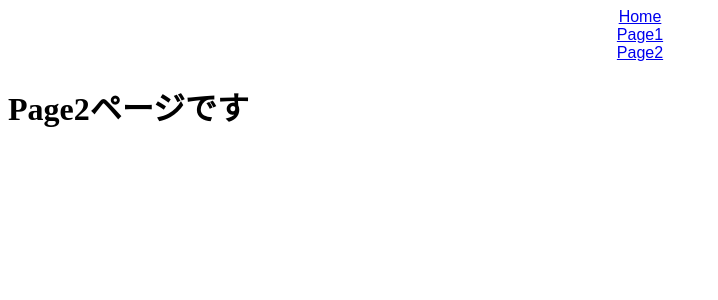
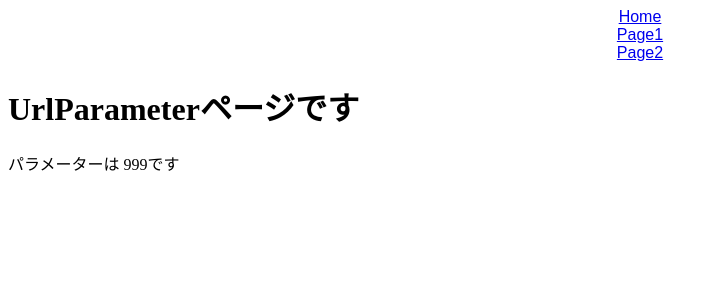
Before and after one commit to nmackee/react-router, a React (Create React App) app: page /page2/999 in a window 1280 px wide. Shown: the top 300 px of the page, without its empty margins (0-718 px from the left). Built offline with nearby package versions, Linux system fonts and the light colour scheme.

Commit message:
URLパラメーターを扱う

```diff
--- a/src/Page2.jsx
+++ b/src/Page2.jsx
@@ -1,7 +1,10 @@
+import { Link } from "react-router-dom";
+
 export const Page2 = () => {
   return (
     <div>
       <h1>Page2ページです</h1>
+      <Link to="/page2/999">URL Parameter</Link>
     </div>
   );
 };
--- /dev/null
+++ b/src/UrlParameter.jsx
@@ -0,0 +1,11 @@
+import { useParams } from "react-router-dom";
+
+export const UrlParameter = () => {
+  const { id } = useParams();
+  return (
+    <div>
+      <h1>UrlParameterページです</h1>
+      <p>パラメーターは {id}です</p>
+    </div>
+  );
+};
--- /dev/null
+++ b/src/router/Page2Routes.jsx
@@ -0,0 +1,14 @@
+import { Page2 } from "../Page2";
+import { UrlParameter } from "../UrlParameter";
+export const page2Routes = [
+  {
+    path: "/",
+    exact: true,
+    children: <Page2 />
+  },
+  {
+    path: "/:id",
+    exact: false,
+    children: <UrlParameter />
+  }
+];
--- a/src/router/Router.jsx
+++ b/src/router/Router.jsx
@@ -1,8 +1,7 @@
 import { Route, Switch } from "react-router-dom";
 import { Home } from "../Home";
 import { page1Routes } from "./Page1Routes";
-
-import { Page2 } from "../Page2";
+import { page2Routes } from "./Page2Routes";
 
 export const Router = () => {
   return (
@@ -29,9 +28,24 @@
         )}
       />
 
-      <Route path="/page2">
-        <Page2 />
-      </Route>
+      <Route
+        path="/page2"
+        render={({ match: { url } }) => (
+          <Switch>
+            {/* {console.log(url)} */}
+            {/* <Route exact path="/page1"> */}
+            {page2Routes.map((route) => (
+              <Route
+                key={route.path}
+                exact={route.exact}
+                path={`${url}${route.path}`}
+              >
+                {route.children}
+              </Route>
+            ))}
+          </Switch>
+        )}
+      />
     </Switch>
   );
 };
```
